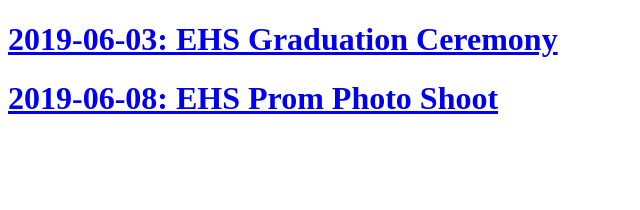
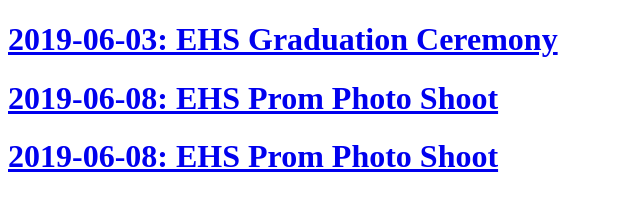
Before and after one commit to BBBright/bbbright.github.io, a plain HTML site: page index.html in a window 1280 px wide. Shown: the whole page, without its empty margins (0-640 px from the left). Drawn offline with Linux system fonts and the light colour scheme.

Commit message:
Update index.html

```diff
--- a/index.html
+++ b/index.html
@@ -14,9 +14,14 @@
     </header>
 
 
-        <header>
-          <h1><a href="19.06.08/index.html">2019-06-08: EHS Prom Photo Shoot</a></h1>
-        </header>
+    <header>
+      <h1><a href="19.06.08/index.html">2019-06-08: EHS Prom Photo Shoot</a></h1>
+    </header>
+
+
+    <header>
+      <h1><a href="3275_Millgrove_20.03.22/index.html">2019-06-08: EHS Prom Photo Shoot</a></h1>
+    </header>
 
   </body>
 
```
